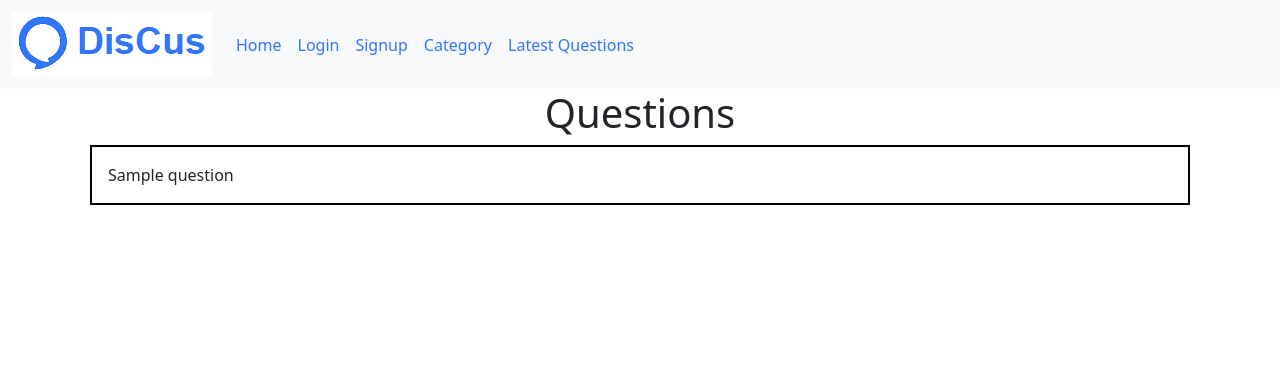
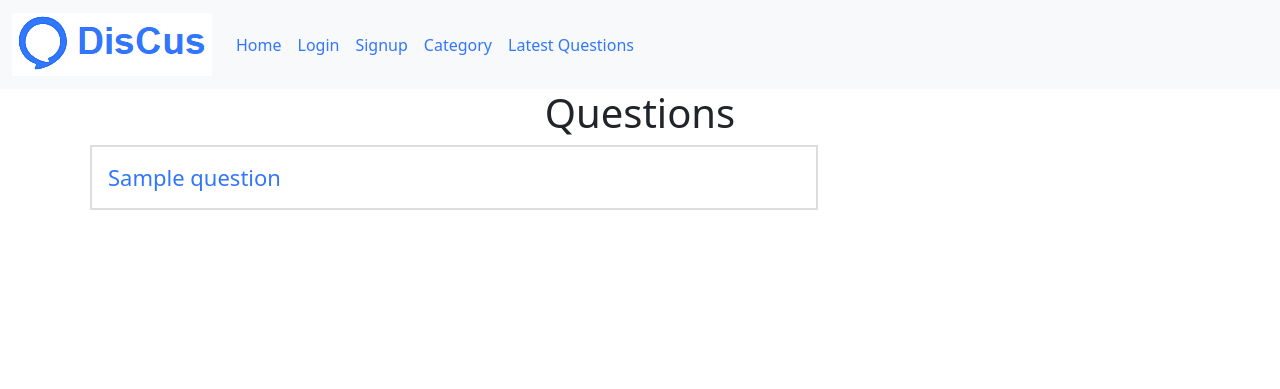
Before and after one commit to PawanDev52/PHP-Project, a PHP site: page / in a window 1280 px wide. Shown: the top 389 px of the page. Run offline with PHP 8.4, Linux system fonts and the light colour scheme; tables that the repository leaves empty or names only in its code hold one stand-in row (values such as "Sample post").

Commit message:
php project

```diff
--- a/client/questions.php
+++ b/client/questions.php
@@ -1,13 +1,17 @@
 <div class="container">
   <h1 class="text-center">Questions</h1>
+  <div class="col-8">
   <?php
   include("./common/db.php");
   $query = "select * from questions";
   $result = $conn->query($query);
   foreach($result as $row){
     $title = $row['title'];
-    echo "<div class='m-2 p-3 question-list'>$title</div>";
+    echo "<div class='m-2 p-3 question-list'>
+    <h4 class='m-0 p-0'><a href='#'>$title</a></h4>
+    </div>";
 
   }
   ?>
+  </div>
 </div>
--- a/public/style.css
+++ b/public/style.css
@@ -3,5 +3,11 @@ a{
 }
 
 .question-list{
-    border: 2px solid #000;
+    border: 2px solid #ddd;
 }
+
+.question-list a{
+    font-size: 22px;
+    text-decoration: none;
+    /* color: #1c7194; */
+}
```
